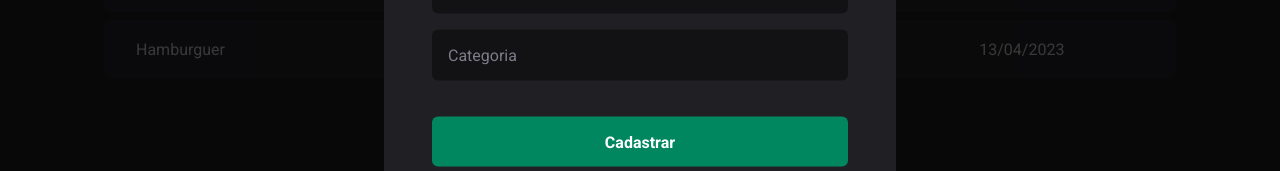
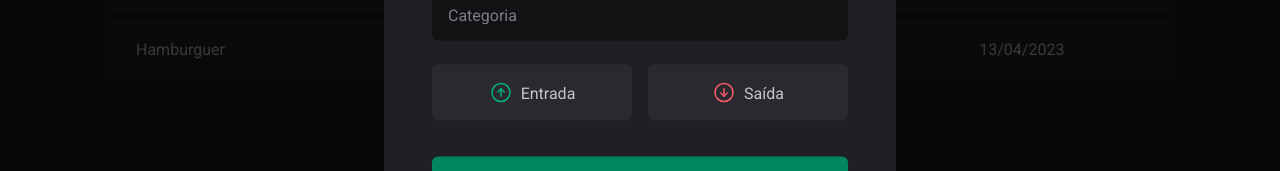
Before and after one commit to ThalesAugusto0/dt-money, a React (Vite) app: page / in a window 1280 px wide. Both pictures are taken after a click on the button "Nova Transação". Shown: the part 399-570 px from the top of the page. Built offline with nearby package versions, Linux system fonts and the light colour scheme; the HTML template or start-up script is replaced by a standard one.

Commit message:
Finalizado o layout das telas

```diff
--- a/package.json
+++ b/package.json
@@ -11,6 +11,7 @@
   },
   "dependencies": {
     "@radix-ui/react-dialog": "^1.0.4",
+    "@radix-ui/react-radio-group": "^1.1.3",
     "phosphor-react": "^1.4.1",
     "react": "^18.2.0",
     "react-dom": "^18.2.0",
--- a/src/components/NewTransactionModal/index.tsx
+++ b/src/components/NewTransactionModal/index.tsx
@@ -1,6 +1,6 @@
 import * as Dialog from "@radix-ui/react-dialog";
-import { CloseButton, Content, Overlay } from "./styles";
-import { X } from "phosphor-react";
+import { CloseButton, Content, Overlay, TransactionType, TransactionTypeButton } from "./styles";
+import { ArrowCircleDown, ArrowCircleUp, X } from "phosphor-react";
 
 export function NewTransactionModal() {
   return (
@@ -19,6 +19,18 @@
           <input type="number" placeholder="Preço" required />
           <input type="text" placeholder="Categoria" required />
 
+          <TransactionType>
+            <TransactionTypeButton variant="income" value="income">
+              <ArrowCircleUp size={24} />
+              Entrada
+            </TransactionTypeButton>
+
+            <TransactionTypeButton variant="outcome" value="outcome">
+              <ArrowCircleDown size={24} />
+              Saída
+            </TransactionTypeButton>
+          </TransactionType>
+
           <button type="submit">Cadastrar</button>
         </form>
       </Content>
--- a/src/components/NewTransactionModal/styles.ts
+++ b/src/components/NewTransactionModal/styles.ts
@@ -1,5 +1,6 @@
 import styled from "styled-components";
 import * as Dialog from "@radix-ui/react-dialog";
+import * as RadioGroup from '@radix-ui/react-radio-group';
 
 export const Overlay = styled(Dialog.Overlay)`
   position: fixed;
@@ -61,3 +62,46 @@
   cursor: pointer;
   color: ${(props) => props.theme["gray-500"]};
 `;
+
+export const TransactionType = styled(RadioGroup.Root)`
+  display: grid;
+  grid-template-columns: repeat(2, 1fr);
+  gap: 1rem;
+  margin-top: 0.5rem;
+`
+
+interface TransactionTypeButtonProps {
+  variant: 'income' | 'outcome'
+}
+
+export const TransactionTypeButton = styled(RadioGroup.Item)<TransactionTypeButtonProps>`
+  background: ${props => props.theme["gray-700"]};
+  padding: 1rem;
+  display: flex;
+  align-items: center;
+  justify-content: center;
+  gap: 0.5rem;
+  border-radius: 6px;
+  cursor: pointer;
+  border: 0;
+  color: ${props => props.theme["gray-300"]};
+
+  svg {
+    color: ${props => props.variant === 'income' ? props.theme["green-300"] : props.theme["red-300"]};
+  }
+
+  &[data-state="unchecked"]:hover {
+    transition: 0.2seg;
+    background: ${props => props.theme["gray-600"]};
+  }
+
+  &[data-state="checked"] {
+    color: ${props => props.theme.white};
+    background: ${props => props.variant === 'income'? props.theme["green-500"] : props.theme["red-500"]};
+
+    svg {
+      color: ${props => props.theme.white};
+    }
+  }
+
+`
```
Also changed, not shown: 1 other file (tests, documents, lock files or other folders).
